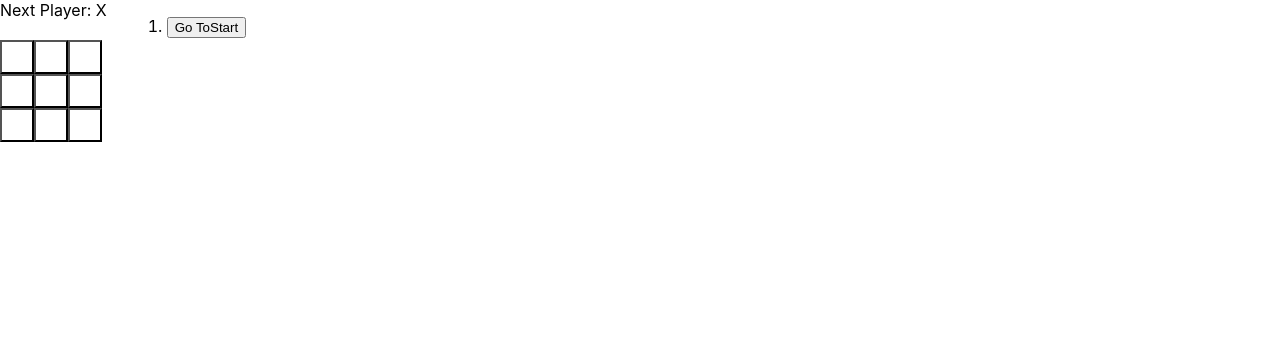
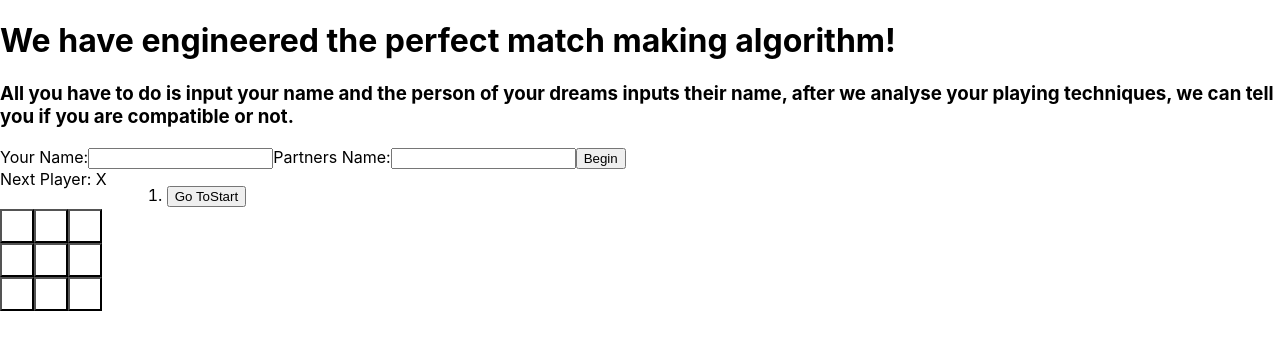
Before and after one commit to 1travelintexan/Tic-Tac-Toe-, a React (Create React App) app in the folder tic-tac-toe/: page / in a window 1280 px wide. Shown: the top 350 px of the page. Built offline with nearby package versions, Linux system fonts and the light colour scheme.

Commit message:
splash screen started

```diff
--- /dev/null
+++ b/tic-tac-toe/src/components/Board.tsx
@@ -0,0 +1,33 @@
+import * as React from "react";
+import { BoardProps, SquareProps, Column, Row, Square } from "./game";
+
+//game board function
+export function Board({ board, onClick }: BoardProps) {
+  const createProps = (square: number): SquareProps => {
+    return {
+      value: board[square],
+      onClick: () => onClick(square),
+    };
+  };
+  return (
+    <div>
+      <Column gap={0}>
+        <Row gap={0}>
+          <Square {...createProps(0)} />
+          <Square {...createProps(1)} />
+          <Square {...createProps(2)} />
+        </Row>
+        <Row gap={0}>
+          <Square {...createProps(3)} />
+          <Square {...createProps(4)} />
+          <Square {...createProps(5)} />
+        </Row>
+        <Row gap={0}>
+          <Square {...createProps(6)} />
+          <Square {...createProps(7)} />
+          <Square {...createProps(8)} />
+        </Row>
+      </Column>
+    </div>
+  );
+}
--- /dev/null
+++ b/tic-tac-toe/src/components/Splash.tsx
@@ -0,0 +1,23 @@
+import React from "react";
+
+function Splash() {
+  return (
+    <div>
+      <h1>We have engineered the perfect match making algorithm!</h1>
+      <h3>
+        All you have to do is input your name and the person of your dreams
+        inputs their name, after we analyse your playing techniques, we can tell
+        you if you are compatible or not.
+      </h3>
+      <form>
+        <label>Your Name:</label>
+        <input></input>
+        <label>Partners Name:</label>
+        <input></input>
+        <button>Begin</button>
+      </form>
+    </div>
+  );
+}
+
+export default Splash;
--- /dev/null
+++ b/tic-tac-toe/src/components/StyledSquare.tsx
@@ -0,0 +1,11 @@
+import styled from "styled-components";
+
+// styles for the game squares
+export const StyledSquare = styled.button`
+  width: 34px;
+  height: 34px;
+  background: #fff;
+  padding: 0;
+  font-size: 24px;
+  font-weight: bold;
+`;
--- a/tic-tac-toe/src/components/game.tsx
+++ b/tic-tac-toe/src/components/game.tsx
@@ -1,6 +1,9 @@
 import * as React from "react";
 import styled from "styled-components";
+import { Board } from "./Board";
 import { BoardState, useGameState, Value } from "./GameState";
+import { MoveLog } from "./log";
+import { StyledSquare } from "./StyledSquare";
 
 //set the size of the gap between the rows and columns
 type LayoutProps = {
@@ -8,14 +11,14 @@ type LayoutProps = {
 };
 
 //setting the row component for the game board
-const Row = styled.div<LayoutProps>`
+export const Row = styled.div<LayoutProps>`
   display: flex;
   flex-direction: row;
   gap: ${(props) => props.gap}px;
 `;
 
 //setting the column component for the game board
-const Column = styled.div<LayoutProps>`
+export const Column = styled.div<LayoutProps>`
   display: flex;
   flex-direction: column;
   gap: ${(props) => props.gap}px;
@@ -37,79 +40,17 @@ function Game() {
   );
 }
 
-type BoardProps = {
+export type BoardProps = {
   board: BoardState;
   onClick: (square: number) => void;
 };
 
-//game board function
-function Board({ board, onClick }: BoardProps) {
-  const createProps = (square: number): SquareProps => {
-    return {
-      value: board[square],
-      onClick: () => onClick(square),
-    };
-  };
-  return (
-    <div>
-      <Column gap={0}>
-        <Row gap={0}>
-          <Square {...createProps(0)} />
-          <Square {...createProps(1)} />
-          <Square {...createProps(2)} />
-        </Row>
-        <Row gap={0}>
-          <Square {...createProps(3)} />
-          <Square {...createProps(4)} />
-          <Square {...createProps(5)} />
-        </Row>
-        <Row gap={0}>
-          <Square {...createProps(6)} />
-          <Square {...createProps(7)} />
-          <Square {...createProps(8)} />
-        </Row>
-      </Column>
-    </div>
-  );
-}
-//move log function next to the board
-type logProps = {
-  history: BoardState[];
-  jumpTo: (step: number) => void;
-};
-
-function MoveLog(props: logProps) {
-  return (
-    <ol>
-      {props.history.map((_, index) => {
-        return (
-          <li key={index}>
-            <button onClick={() => props.jumpTo(index)}>
-              Go To{index === 0 ? "Start" : `Move to #${index}`}
-            </button>
-          </li>
-        );
-      })}
-    </ol>
-  );
-}
-
-// styles for the game squares
-const StyledSquare = styled.button`
-  width: 34px;
-  height: 34px;
-  background: #fff;
-  padding: 0;
-  font-size: 24px;
-  font-weight: bold;
-`;
-
-type SquareProps = {
+export type SquareProps = {
   value: Value;
   onClick: () => void;
 };
 
-function Square(props: SquareProps) {
+export function Square(props: SquareProps) {
   return <StyledSquare onClick={props.onClick}>{props.value}</StyledSquare>;
 }
 
--- /dev/null
+++ b/tic-tac-toe/src/components/log.tsx
@@ -0,0 +1,23 @@
+import * as React from "react";
+import { BoardState } from "./GameState";
+
+//move log function next to the board
+type logProps = {
+  history: BoardState[];
+  jumpTo: (step: number) => void;
+};
+export function MoveLog(props: logProps) {
+  return (
+    <ol>
+      {props.history.map((_, index) => {
+        return (
+          <li key={index}>
+            <button onClick={() => props.jumpTo(index)}>
+              Go To{index === 0 ? "Start" : `Move to #${index}`}
+            </button>
+          </li>
+        );
+      })}
+    </ol>
+  );
+}
--- a/tic-tac-toe/src/index.tsx
+++ b/tic-tac-toe/src/index.tsx
@@ -2,10 +2,12 @@ import React from "react";
 import ReactDOM from "react-dom";
 import "./index.css";
 import Game from "./components/game";
+import Splash from "./components/Splash";
 import reportWebVitals from "./reportWebVitals";
 
 ReactDOM.render(
   <React.StrictMode>
+    <Splash />
     <Game />
   </React.StrictMode>,
   document.getElementById("root")
```
Also changed, not shown: tic-tac-toe/public/x.png (deleted).
